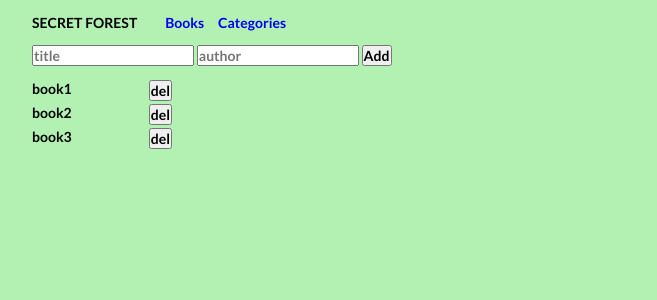
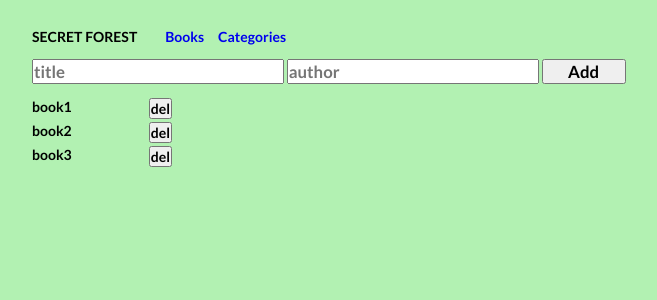
Before and after one commit to khanh-devos/rjs-bookstore-khanh, a React (Create React App) app: page / in a window 1280 px wide. Shown: the top 300 px of the page, without its empty margins (178-835 px from the left). Built offline with nearby package versions, Linux system fonts and the light colour scheme.

Commit message:
Config a new store, create BookReducer and CategoryReducer. - Add the new store to the app. - Create a new folder Redux to contain the two new reducers. - Create two actions 'addBook'and 'removeBook' inside BookReducer. - Apply useSelector and useDispatch to modify AddNewBook and BookItem.

```diff
--- a/package.json
+++ b/package.json
@@ -4,12 +4,14 @@
   "private": true,
   "dependencies": {
     "@babel/plugin-proposal-private-property-in-object": "^7.21.11",
+    "@reduxjs/toolkit": "^1.9.5",
     "@testing-library/jest-dom": "^5.17.0",
     "@testing-library/react": "^13.4.0",
     "@testing-library/user-event": "^13.5.0",
     "prop-types": "^15.8.1",
     "react": "^18.2.0",
     "react-dom": "^18.2.0",
+    "react-redux": "^8.1.1",
     "react-router-dom": "^6.14.2",
     "react-scripts": "5.0.1",
     "uuid": "^9.0.0",
--- a/src/App.css
+++ b/src/App.css
@@ -1,5 +1,15 @@
 @import url("https://fonts.googleapis.com/css?family=Lato:wght@500;700&display=swap");
 @import url("https://fonts.googleapis.com/css?family=Rajdhani:wght@500;700&display=swap");
+
+:root {
+  --padding: 15em;
+  --addNewBookForm: row;
+
+  @media screen and (max-width: 765px) {
+    --padding: 1em;
+    --addNewBookForm: column;
+  }
+}
 
 * {
   font-size: 14px;
@@ -10,7 +20,7 @@
 }
 
 body {
-  padding: 1em 15em;
+  padding: 2em var(--padding);
   background: rgb(178, 241, 178);
 }
 
@@ -44,7 +54,17 @@ body {
 
 .addnewbook {
   display: flex;
-  flex-direction: row;
+  flex-direction: var(--addNewBookForm);
   gap: 0.2em;
   margin: 1em 0;
 }
+
+.anb-input {
+  width: 15em;
+  font-size: 1.2em;
+}
+
+.btn-type1 {
+  width: 5em;
+  font-size: 1.2em;
+}
--- a/src/App.js
+++ b/src/App.js
@@ -1,9 +1,9 @@
 import {
   BrowserRouter, Link, Route, Routes,
 } from 'react-router-dom';
-import './App.css';
 import Categories from './components/Categories';
 import Books from './components/Books';
+import './App.css';
 
 function App() {
   return (
--- a/src/components/AddNewBook.jsx
+++ b/src/components/AddNewBook.jsx
@@ -1,34 +1,30 @@
-import { PropTypes } from 'prop-types';
+import { useDispatch, useSelector } from 'react-redux';
+import { addBook } from '../redux/books/bookSlice';
 
-export default function AddNewBook({ setBook }) {
+export default function AddNewBook() {
+  const dispatch = useDispatch();
+  const { books } = useSelector((store) => store.book);
   const handleSubmit = (e) => {
     e.preventDefault();
     const form = e.currentTarget;
     const [title, author] = [form.title.value, form.author.value];
     if (!title.trim() || !author.trim()) return;
+    const newBook = {
+      id: books[Math.max(books.length - 1, 0)].id + 1,
+      title,
+      author,
+      sold: Math.floor(Math.random() * 100),
+    };
 
-    setBook((books) => {
-      const newBook = {
-        id: books[books.length - 1].id + 1,
-        title,
-        author,
-        sold: Math.floor(Math.random() * 100),
-      };
-
-      return [...books, newBook];
-    });
+    dispatch(addBook(newBook));
   };
 
   return (
     <form className="addnewbook" onSubmit={handleSubmit}>
-      <input required name="title" type="text" placeholder="title" />
-      <input required name="author" type="text" placeholder="author" />
+      <input className="anb-input" required name="title" type="text" placeholder="title" />
+      <input className="anb-input" required name="author" type="text" placeholder="author" />
 
-      <button type="submit">Add</button>
+      <button className="anb-button btn-type1" type="submit">Add</button>
     </form>
   );
 }
-
-AddNewBook.propTypes = {
-  setBook: PropTypes.func.isRequired,
-};
--- a/src/components/BookItem.jsx
+++ b/src/components/BookItem.jsx
@@ -1,16 +1,24 @@
 import { PropTypes } from 'prop-types';
+import { useDispatch } from 'react-redux';
+import { removeBook } from '../redux/books/bookSlice';
 
-export default function BookItem({ title, id, handleDelete }) {
+export default function BookItem({ title, id }) {
+  const dispatch = useDispatch();
   return (
     <li className="book-li">
       <h3>{title}</h3>
-      <button type="button" name={id} onClick={handleDelete}>del</button>
+      <button
+        type="button"
+        name={id}
+        onClick={() => dispatch(removeBook(id))}
+        >
+          del
+        </button>
     </li>
   );
 }
 
 BookItem.propTypes = {
   title: PropTypes.string.isRequired,
-  handleDelete: PropTypes.func.isRequired,
   id: PropTypes.number.isRequired,
 };
--- a/src/components/Books.jsx
+++ b/src/components/Books.jsx
@@ -1,19 +1,14 @@
-import { useState } from 'react';
 import { v4 as uuidv4 } from 'uuid';
+import { useSelector } from 'react-redux';
 import AddNewBook from './AddNewBook';
 import BookItem from './BookItem';
-import BOOKS from './data';
 
 export default function Books() {
-  const [books, setBook] = useState(BOOKS);
-  const handleDelete = (e) => {
-    const newBooks = books.filter((b) => b.id.toString() !== e.currentTarget.name);
-    setBook(newBooks);
-  };
+  const { books } = useSelector((store) => store.book);
 
   return (
     <div className="books">
-      <AddNewBook setBook={setBook} />
+      <AddNewBook />
 
       <ul className="books-ul">
         {
@@ -22,7 +17,6 @@ export default function Books() {
           key={uuidv4()}
           title={book.title}
           id={book.id}
-          handleDelete={handleDelete}
         />
       ))
       }
--- a/src/components/Categories.jsx
+++ b/src/components/Categories.jsx
@@ -1,3 +1,8 @@
+import { useSelector } from 'react-redux';
+
 export default function Categories() {
+  const { categories } = useSelector((store) => store.category);
+
+  if (categories.length === 0) return (<div>Under Construction</div>);
   return (<div>Categories</div>);
 }
--- a/src/index.js
+++ b/src/index.js
@@ -1,13 +1,17 @@
 import React from 'react';
 import ReactDOM from 'react-dom/client';
 import './index.css';
+import { Provider } from 'react-redux';
 import App from './App';
 import reportWebVitals from './reportWebVitals';
+import store from './redux/store';
 
 const root = ReactDOM.createRoot(document.getElementById('root'));
 root.render(
   <React.StrictMode>
-    <App />
+    <Provider store={store}>
+      <App />
+    </Provider>
   </React.StrictMode>,
 );
 
--- /dev/null
+++ b/src/redux/books/bookSlice.js
@@ -0,0 +1,25 @@
+import { createSlice } from '@reduxjs/toolkit';
+import BOOKS from '../../components/data';
+
+const initialState = {
+  books: BOOKS,
+  amount: 0,
+  isLoading: true,
+};
+
+const bookSlice = createSlice({
+  name: 'book',
+  initialState,
+  reducers: {
+    addBook: (state, { payload }) => {
+      state.books.push(payload);
+    },
+    removeBook: (state, { payload }) => {
+      state.books = state.books.filter((b) => b.id !== payload);
+    },
+  },
+});
+
+export const { addBook, removeBook } = bookSlice.actions;
+
+export default bookSlice.reducer;
--- /dev/null
+++ b/src/redux/categories/categorySlice.js
@@ -0,0 +1,15 @@
+import { createSlice } from '@reduxjs/toolkit';
+
+const initialState = {
+  categories: [],
+  amount: 0,
+  isLoading: true,
+};
+
+const categorySlice = createSlice({
+  name: 'category',
+  initialState,
+  reducers: {},
+});
+
+export default categorySlice.reducer;
--- /dev/null
+++ b/src/redux/store.js
@@ -0,0 +1,12 @@
+import { configureStore } from '@reduxjs/toolkit';
+import bookReducer from './books/bookSlice';
+import categoryReducer from './categories/categorySlice';
+
+const store = configureStore({
+  reducer: {
+    book: bookReducer,
+    category: categoryReducer,
+  },
+});
+
+export default store;
```
Also changed, not shown: 1 other file (tests, documents, lock files or other folders).
